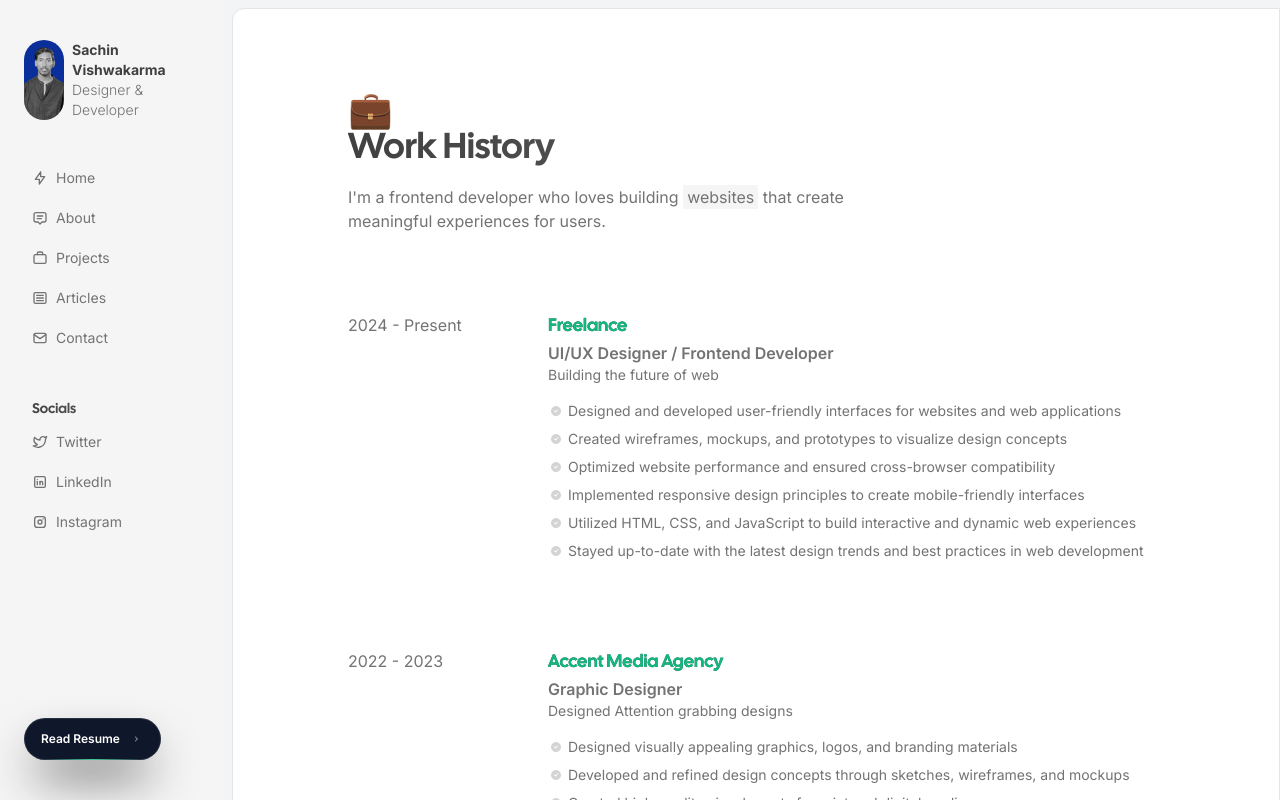
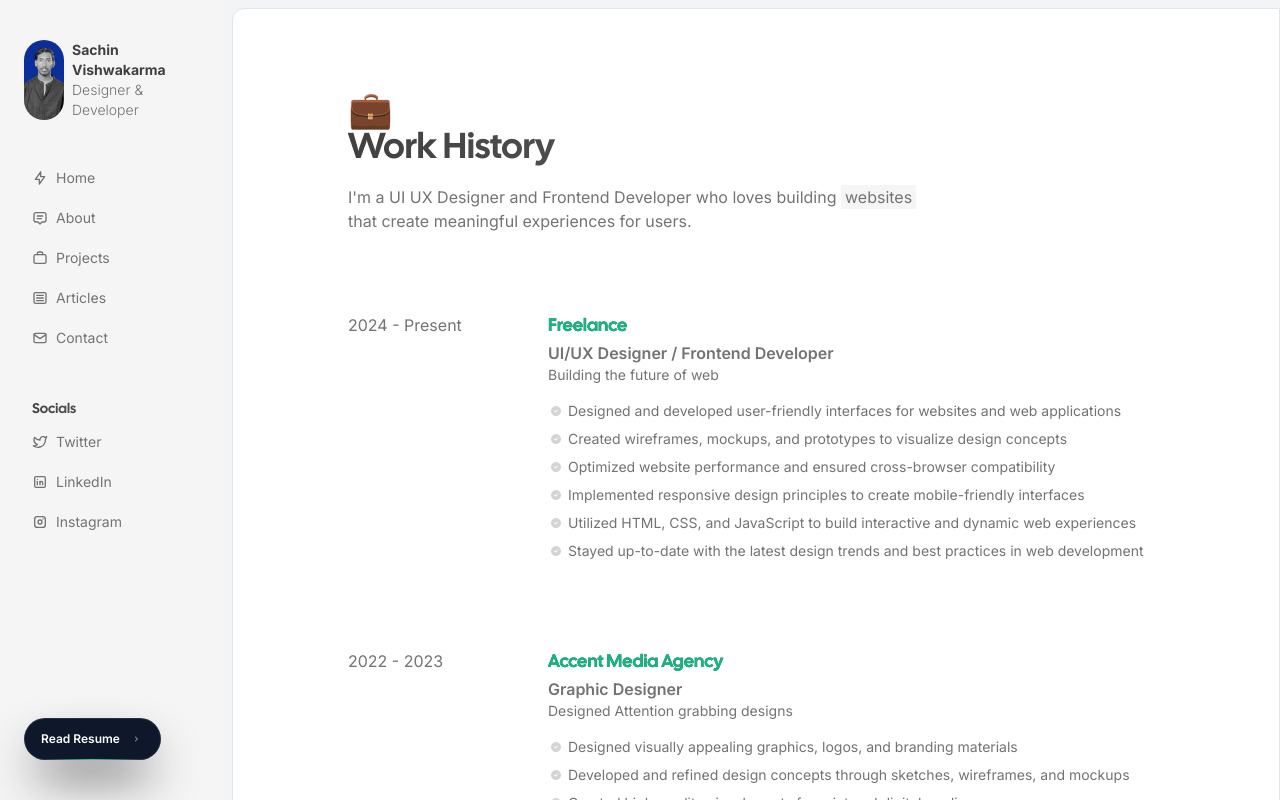
Before and after one commit to sachinnn0/My-Portfolio, a Next.js app: page /resume in a window 1280 px wide. Built offline with nearby package versions, Linux system fonts and the light colour scheme.

Commit message:
ui ux design update

```diff
--- a/src/app/page.tsx
+++ b/src/app/page.tsx
@@ -12,12 +12,16 @@ export default function Home() {
       <span className="text-4xl">👋</span>
       <Heading className="font-black">Hello there! I&apos;m Sachin</Heading>
       <Paragraph className="max-w-xl mt-4">
-        I&apos;m a Frontend Developer and Designer who loves{" "}
-        <Highlight>building websites</Highlight> that can make a real impact. I enjoy crafting user-friendly, visually appealing interfaces that are both functional and engaging.
+        I&apos;m a UI UX Designer and Frontend Developer who loves{" "}
+        <Highlight>building websites</Highlight> that can make a real impact. I
+        enjoy crafting user-friendly, visually appealing interfaces that are
+        both functional and engaging.
       </Paragraph>
       <Paragraph className="max-w-xl mt-4">
-      With a strong eye for {" "}
-        <Highlight>design,</Highlight> I focus on creating clean, responsive layouts that offer a great user experience. I’m passionate about blending design and development to bring ideas to life on the web.
+        With a strong eye for <Highlight>design,</Highlight> I focus on creating
+        clean, responsive layouts that offer a great user experience. I’m
+        passionate about blending design and development to bring ideas to life
+        on the web.
       </Paragraph>
       <Heading
         as="h2"
--- a/src/app/resume/page.tsx
+++ b/src/app/resume/page.tsx
@@ -12,8 +12,9 @@ export default function Home() {
       <span className="text-4xl">💼</span>
       <Heading className="font-black">Work History</Heading>
       <Paragraph className="max-w-xl mt-4">
-        I&apos;m a frontend developer who loves building {" "}
-        <Highlight>websites</Highlight> that create meaningful experiences for users.
+        I&apos;m a UI UX Designer and Frontend Developer who loves building{" "}
+        <Highlight>websites</Highlight> that create meaningful experiences for
+        users.
       </Paragraph>
       <WorkHistory />
     </Container>
```
